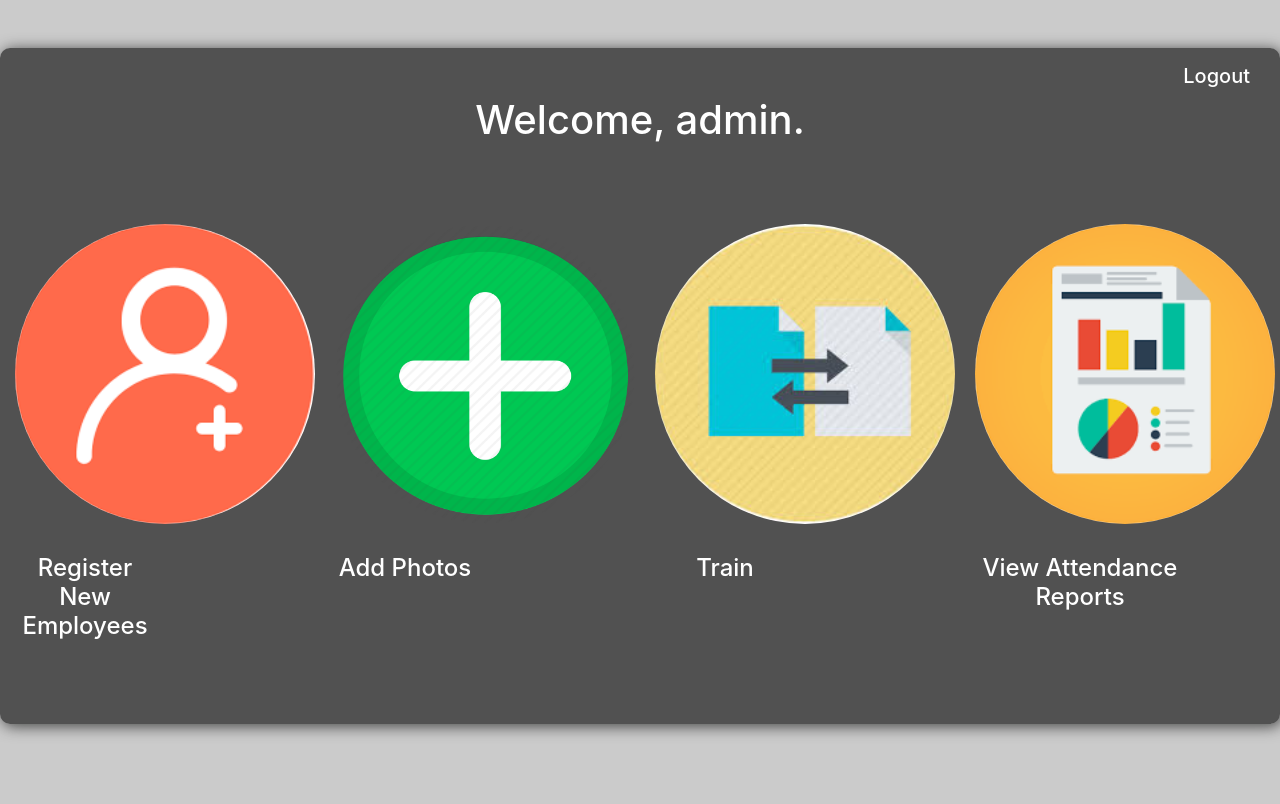
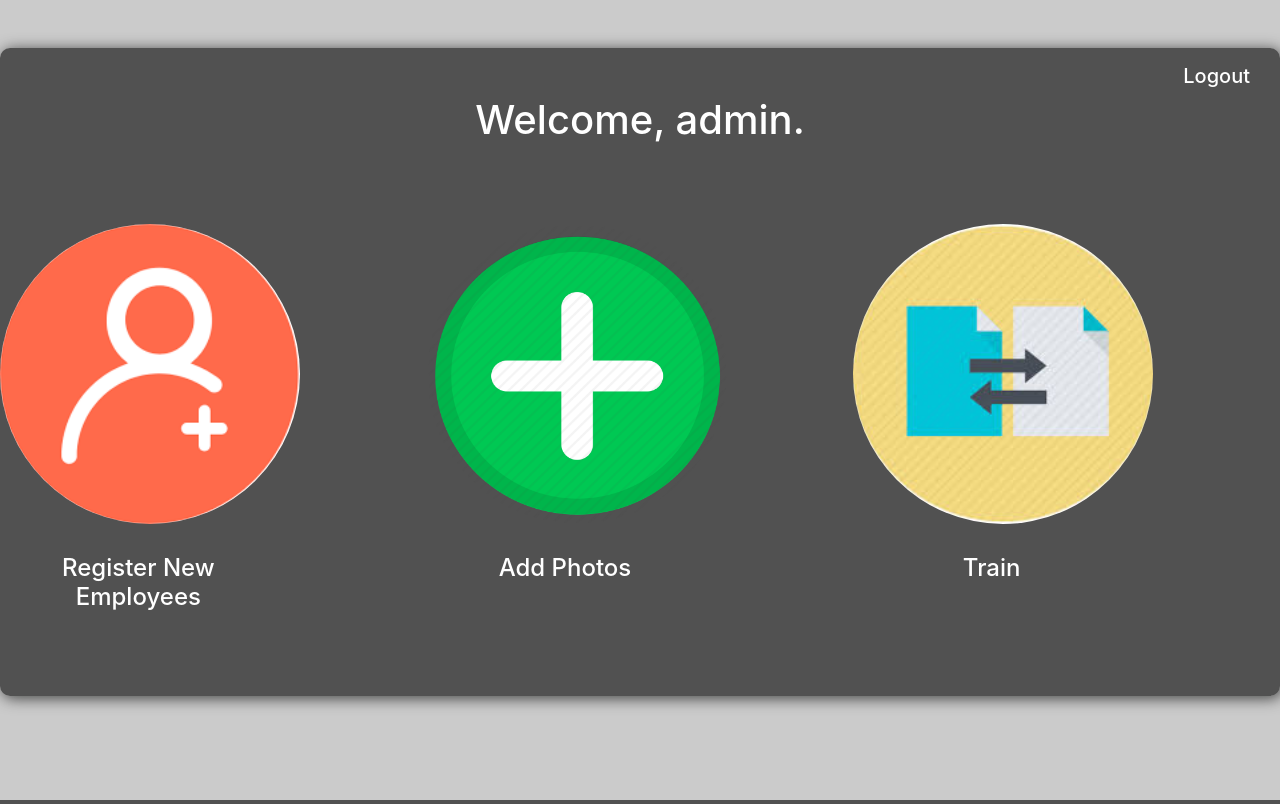
Before and after one commit to Nirman529/Autodidactic-Face-recognition-System, a Django app: template recognition/templates/recognition/admin_dashboard.html in a window 1280 px wide. Run offline with Django 3.2, Linux system fonts and the light colour scheme; the template is opened without the code that fills it, so the values that code supplies are empty; some libraries are stand-ins or nearby versions.

```diff
--- a/recognition/templates/recognition/admin_dashboard.html
+++ b/recognition/templates/recognition/admin_dashboard.html
@@ -115,7 +115,8 @@
             </style>
 
             <div class="row">
-                <div class="col-md-3">
+                <div class="col-md-4">
+                    <div class="row">
                         <a href="{%url 'register' %}"
                             ><img
                                 src="{% static 'recognition/img/register.png' %}"
@@ -123,7 +124,16 @@
                                 style="width: 300px; height: 300px"
                         /></a>
                     </div>
-                <div class="col-md-3">
+                    <div class="row">
+                        <div class="col md-4">
+                            <h4 class="text-center att">
+                                Register New Employees
+                            </h4>
+                        </div>
+                    </div>
+                </div>
+                <div class="col-md-4">
+                    <div class="row">
                         <a href="{%url 'add-photos'%}"
                             ><img
                                 src="{% static 'recognition/img/addphotos.png' %}"
@@ -131,7 +141,14 @@
                                 style="width: 300px; height: 300px"
                         /></a>
                     </div>
-                <div class="col-md-3">
+                    <div class="row">
+                        <div class="col md-4">
+                            <h4 class="text-center att">Add Photos</h4>
+                        </div>
+                    </div>
+                </div>
+                <div class="col-md-4">
+                    <div class="row">
                         <a href="{%url 'train' %}" id="train"
                             ><img
                                 src="{% static 'recognition/img/train.jpeg' %}"
@@ -139,29 +156,26 @@
                                 style="width: 300px; height: 300px"
                         /></a>
                     </div>
-                <div class="col-md-3">
+                    <div class="row">
+                        <div class="col md-4">
+                            <h4 class="text-center att">Train</h4>
+                        </div>
+                    </div>
+                </div>
+                <!-- <div class="col-md-3">
                     <a href="{%url 'view-attendance-home' %}"
                         ><img
                             src="{% static 'recognition/img/reports.png' %}"
                             class="img-responsive"
                             style="width: 300px; height: 300px"
                     /></a>
+                </div> -->
             </div>
-            </div>
-            <div class="row">
-                <div class="col md-3">
-                    <h4 class="text-center att">Register New Employees</h4>
-                </div>
-                <div class="col md-3">
-                    <h4 class="text-center att">Add Photos</h4>
-                </div>
-                <div class="col md-3">
-                    <h4 class="text-center att">Train</h4>
-                </div>
-                <div class="col md-3">
+            <!-- <div class="row"> -->
+            <!-- <div class="col md-3">
                     <h4 class="text-center lgn">View Attendance Reports</h4>
-                </div>
-            </div>
+                </div> -->
+            <!-- </div> -->
 
             {% if messages %} {% for message in messages%}
             <div class="alert alert-{{message.tags}}">{{message}}</div>
--- a/recognition/templates/recognition/employee_dashboard.html
+++ b/recognition/templates/recognition/employee_dashboard.html
@@ -113,7 +113,7 @@
             </div>
             <div class="row">
                 <div class="col md-6" style="padding-left: 945px">
-                    <h4>View My Attendance</h4>
+                    <h4>View My Report</h4>
                 </div>
             </div>
 
```
Also changed, not shown: db.sqlite3, users/templates/users/login.html (renamed from users/templates/user/login.html), users/templates/users/register.html (renamed from users/templates/user/register.html). Lines whose indentation alone changed are shown as unchanged.
